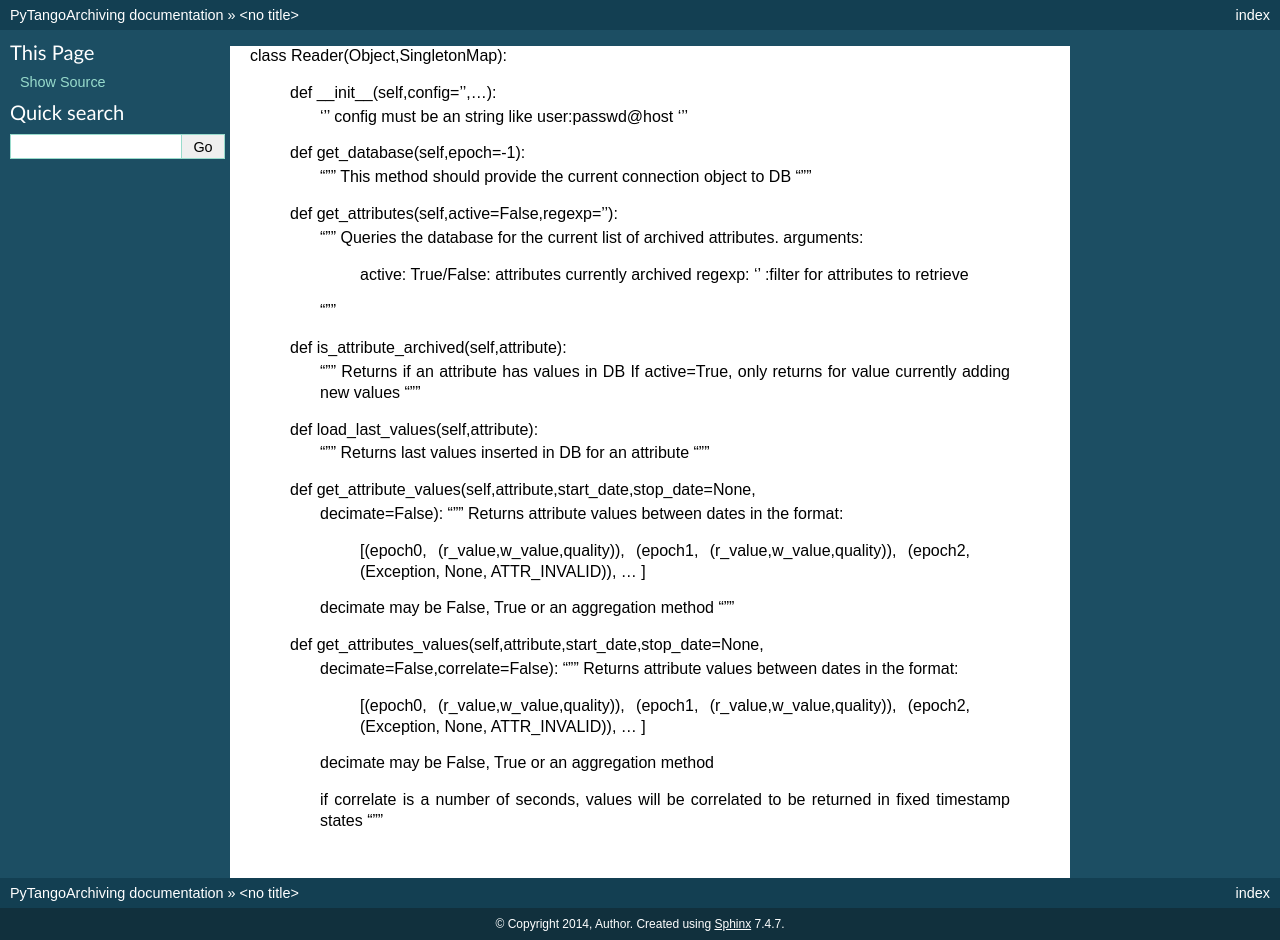
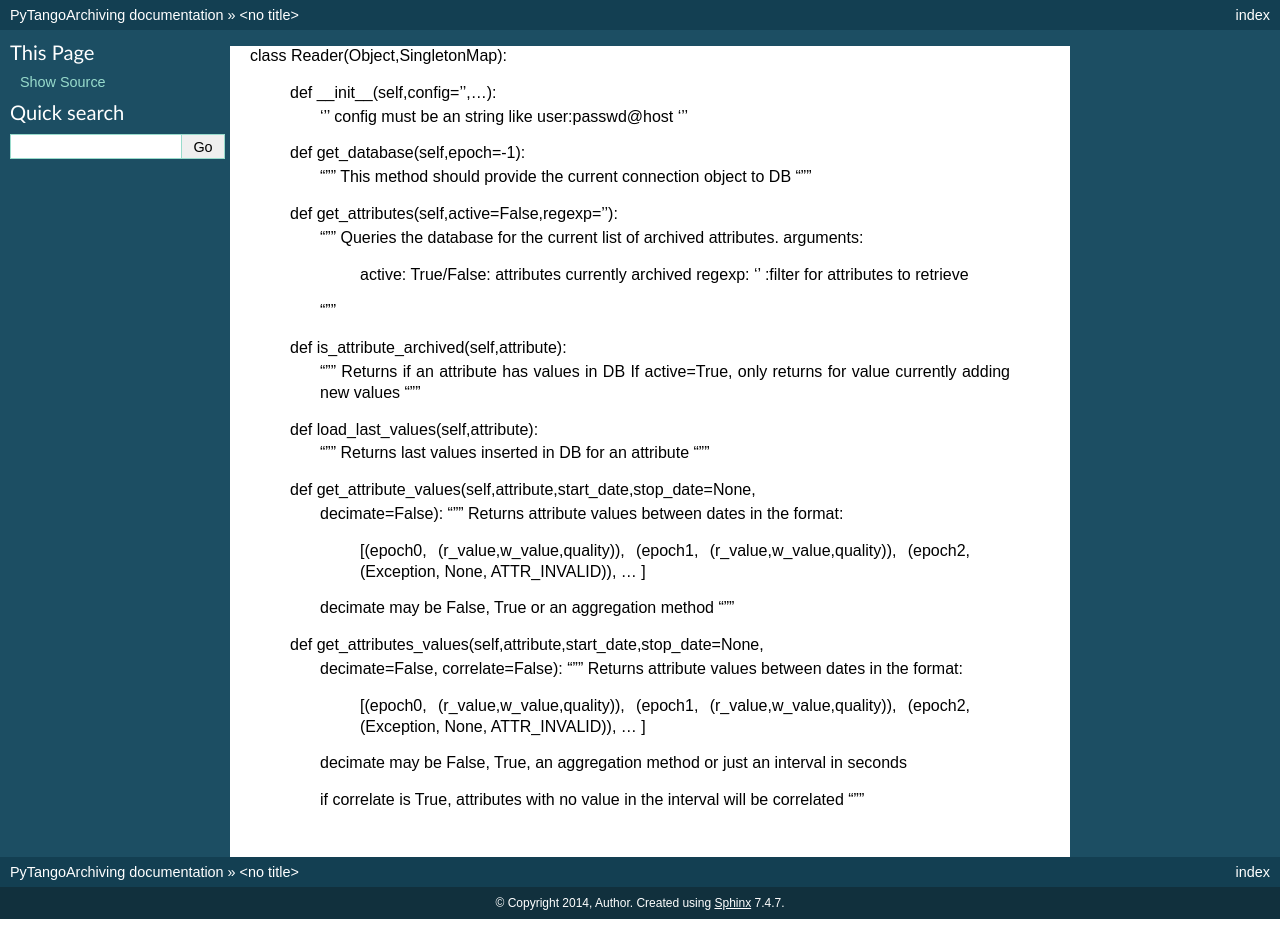
Before and after one commit to tango-controls/PyTangoArchiving, a Sphinx documentation site: the page built from doc/Reader_API_Draft.rst, in a window 1280 px wide. Built offline with Sphinx 7.4.7, drawn with Linux system fonts in a browser that asks for light colours; after the commit the page ends 919 px from its top, so only the background shows below that.

Commit message:
Update Reader_API_Draft.rst

```diff
--- a/doc/Reader_API_Draft.rst
+++ b/doc/Reader_API_Draft.rst
@@ -42,15 +42,14 @@ class Reader(Object,SingletonMap):
         """
 
     def get_attributes_values(self,attribute,start_date,stop_date=None,
-        decimate=False,correlate=False):
+        decimate=False, correlate=False):
         """
         Returns attribute values between dates in the format:
             [(epoch0, (r_value,w_value,quality)),
             (epoch1, (r_value,w_value,quality)),
             (epoch2, (Exception, None, ATTR_INVALID)),
             ... ]
-        decimate may be False, True or an aggregation method
+        decimate may be False, True, an aggregation method or just an interval in seconds
 
-        if correlate is a number of seconds, values will be correlated to be
-        returned in fixed timestamp states
+        if correlate is True, attributes with no value in the interval will be correlated
         """
```
